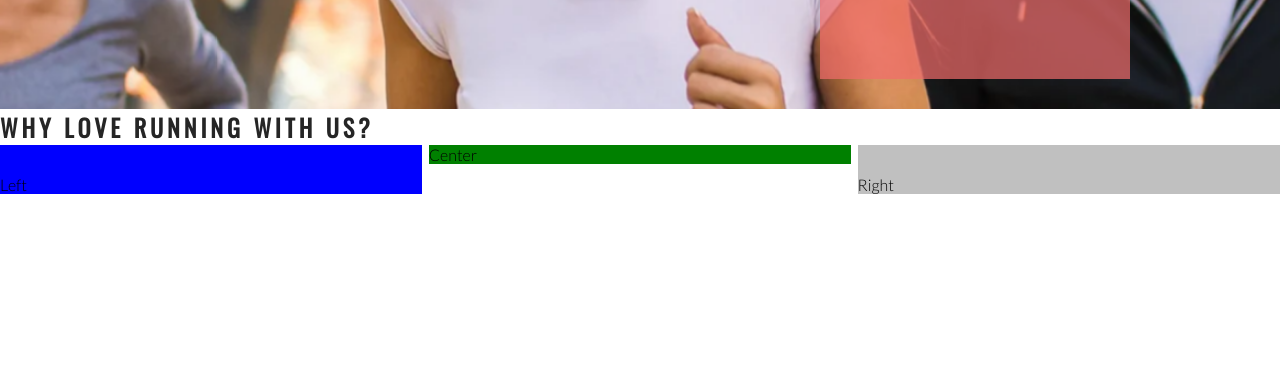
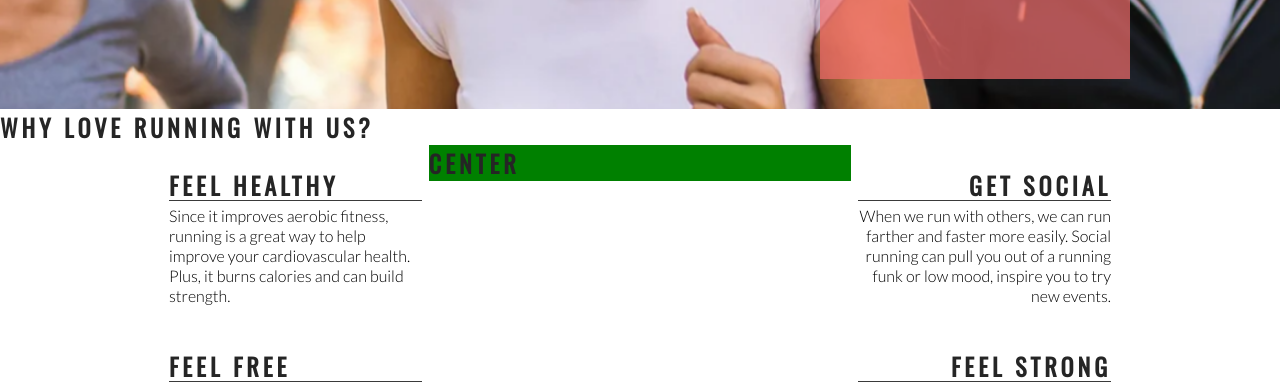
Before and after one commit to PedroMiguelFerreira/love-running, a plain HTML site: page index.html in a window 1280 px wide. Shown: the part 566-952 px from the top of the page. Drawn offline with nearby package versions, Linux system fonts and the light colour scheme.

Commit message:
Add right about section content and style

```diff
--- a/assets/css/style.css
+++ b/assets/css/style.css
@@ -121,14 +121,12 @@ h1, h2 {
     padding-top: 30px;
     width: 33%;
     float: left;
-    background-color: blue;
 }
 
 #right-about {
     padding-top: 30px;
     width: 33%;
     float: right;
-    background-color: silver;
 }
 
 #center-about {
@@ -136,3 +134,33 @@ h1, h2 {
     margin: 0 auto;
     background-color: green;
 }
+
+hr {
+    border-top: 1px solid #3a3a3a;
+    width: 100%;
+    margin: 5px 0;
+}
+
+.left-about-heading {
+    width: 60%;
+    float: right;
+    line-height: 20px;
+    clear: both;
+    margin-bottom: 50px;
+}
+
+.right-about-heading {
+    width: 60%;
+    float: left;
+    line-height: 20px;
+    clear: both;
+    margin-bottom: 50px;
+}
+
+.right-about-heading h2 {
+    text-align: right;
+}
+
+.right-about-heading p {
+    text-align: right;
+}
--- a/index.html
+++ b/index.html
@@ -39,9 +39,41 @@
     </section>
     <section id="club-ethos">
         <h1>Why Love Running With Us?</h1>
-        <div id="left-about">Left</div>
-        <div id="right-about">Right</div>
-        <div id="center-about">Center</div>
+        <div id="left-about">
+            <div class="left-about-heading">
+                <h2>Feel Healthy</h2>
+                <hr>
+                <p>
+                    Since it improves aerobic fitness, running is a great way to help improve your cardiovascular health. Plus, it burns calories and can build strength.
+                </p>
+            </div>
+            <div class="left-about-heading">
+                <h2>Feel Free</h2>
+                <hr>
+                <p>
+                    Physical exercise, running included, is known to release endorphins in the brain. Endorphins make you more energetic, more awake and, yes, happier.
+                </p>
+            </div>
+        </div>
+        <div id="right-about">
+            <div class="right-about-heading">
+                <h2>Get Social</h2>
+                <hr>
+                <p>
+                    When we run with others, we can run farther and faster more easily. Social running can pull you out of a running funk or low mood, inspire you to try new events.
+                </p>
+            </div>
+            <div class="right-about-heading">
+                <h2>Feel Strong</h2>
+                <hr>
+                <p>
+                    Running strengthens your heart by pumping blood more effectively through your body.
+                </p>
+            </div>
+        </div>
+        <div id="center-about">
+            <div><h2>Center</h2></div>
+        </div>
     </section>
     <section>
         Running locations, distances and times
```
